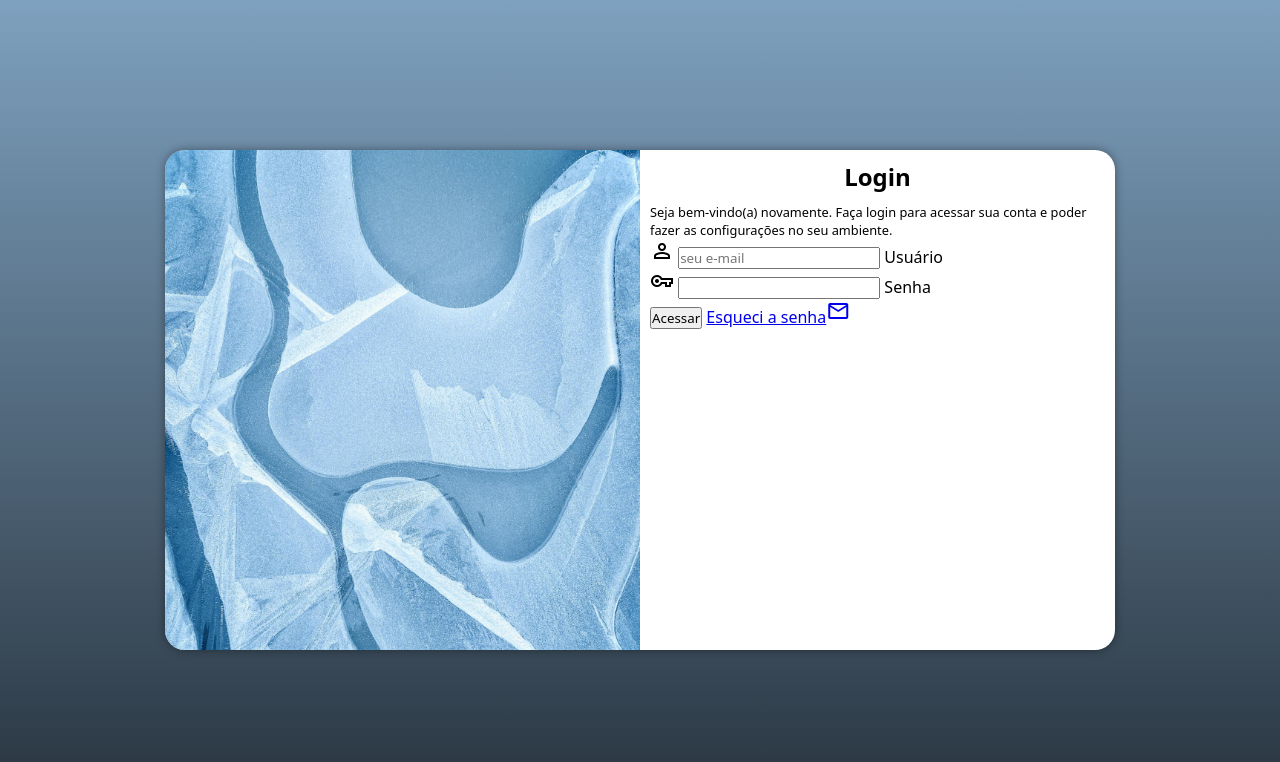
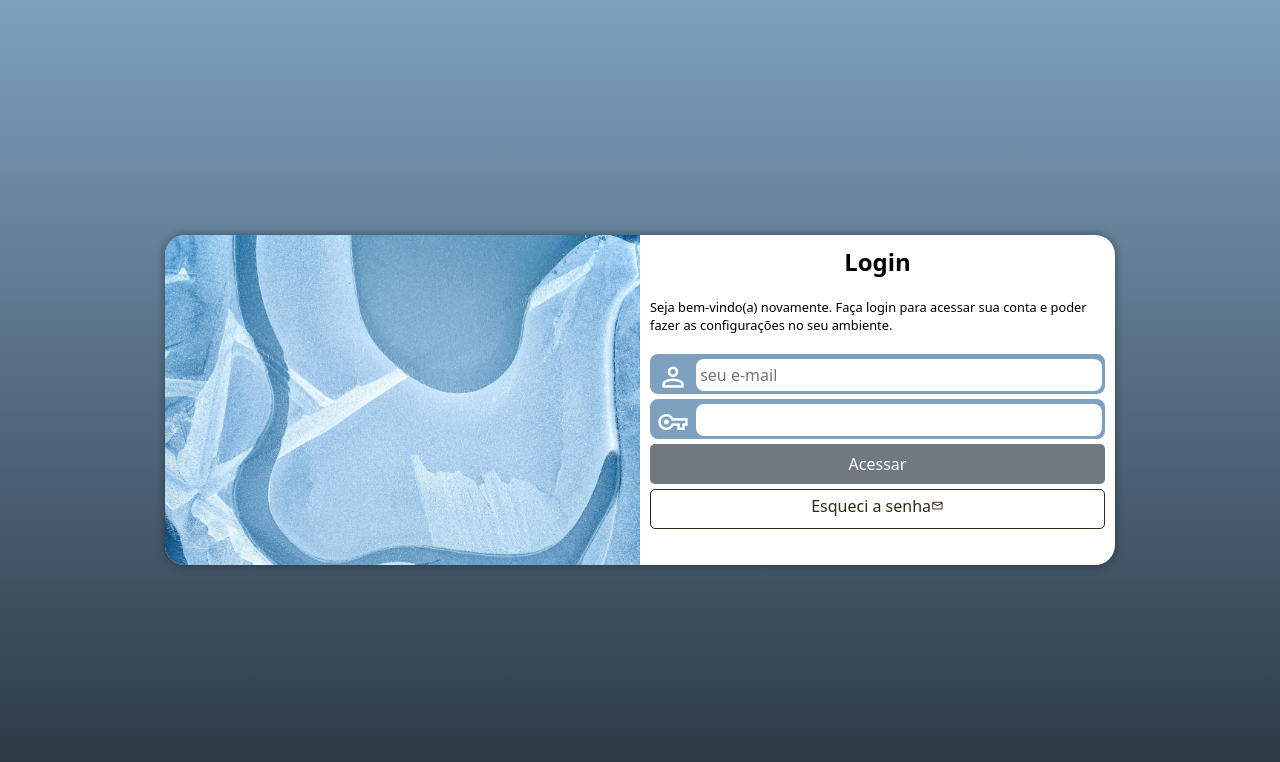
Before and after one commit to isaac-santos/HTML-CSS, a plain HTML site: page exercicios/modulo 4/projeto tela de login/index.html in a window 1280 px wide. Drawn offline with nearby package versions, Linux system fonts and the light colour scheme.

Commit message:
atualizei o projeto da aula

```diff
--- a/exercicios/modulo 4/projeto tela de login/Estilos/Media-queries.css
+++ b/exercicios/modulo 4/projeto tela de login/Estilos/Media-queries.css
@@ -8,6 +8,7 @@
 
     section#login {
         width: 80vw;
+        height: 330px;
     }
 
     div#Imagem {
@@ -41,4 +42,8 @@
         float: right;
         width: 50%;
     }
+
+    div#formulario p {
+        margin: 20px 0px;
+    }
 }
--- a/exercicios/modulo 4/projeto tela de login/Estilos/style.css
+++ b/exercicios/modulo 4/projeto tela de login/Estilos/style.css
@@ -37,7 +37,6 @@ section#login {
     position: absolute;
     top: 50%;
     left: 50%;
-    transform: translate(-50%, -50%);
     /**********************************************/
     overflow: hidden;
     background-color: white;
@@ -46,6 +45,9 @@ section#login {
     border-radius: 20px;
     box-shadow: 0px 0px 10px rgba(0, 0, 0, 0.397);
     transition: all .5s ease;
+    /* método para travar a janela no meio da tela */
+    transform: translate(-50%, -50%);
+    /**********************************************/
 }
 
 div#Imagem {
@@ -68,3 +70,75 @@ div#formulario h1 {
 div#formulario p {
     font-size: .8em;
 }
+
+.campo {
+    background-color: var(--cor2);
+    border: 2px solid var(--cor2);
+    display: block;
+    width: 100%;
+    height: 40px;
+    border-radius: 8px;
+    margin: 5px 0px;
+}
+
+.campo > label {
+    display: none;
+}
+
+.campo > span {
+    color: white;
+    /*background-color: var(--cor4);*/
+    font-size: 2em;
+    width: 40px;
+    padding: 5px;
+}
+
+.campo > input {
+    font-size: 1em;
+    height: 91%;
+    width: calc(100%  - 45px);
+    border: 0px;
+    border-radius: 8px;
+    padding: 4px;
+    transform: translateY(-12px);
+}
+
+form > input[type=submit] {
+    display: block;
+    font-size: 1em;
+    width: 100%;
+    height: 40px;
+    background-color: var(--cor1);
+    color: white;
+    border: none;
+    border-radius: 5px;
+    cursor: pointer;
+}
+
+form > input[type=submit]:hover {
+    background-color: var(--cor0);
+}
+
+.botao {
+    display: block;
+    text-align: center;
+    font-size: 1em;
+    width: 100%;
+    height: 40px;
+    padding-top: 5px;
+    margin-top: 5px;
+    background-color: white;
+    border: 1px solid var(--cor5);
+    border-radius: 5px;
+    text-decoration: none;
+    color: var(--cor5);
+}
+
+.botao:hover {
+    background-color: var(--cor5);
+    color: white;
+}
+
+.botao span {
+    font-size: .8em;
+}
--- a/exercicios/modulo 4/projeto tela de login/index.html
+++ b/exercicios/modulo 4/projeto tela de login/index.html
@@ -27,8 +27,8 @@
                         <input type="password" name="senha" id="userSenha" autocomplete="current-password" required minlength="8" maxlength="20">
                         <label for="senha">Senha</label>
                     </div>
-                    <input type="button" value="Acessar">
-                    <a href="esqueci.html">Esqueci a senha<span class="material-symbols-outlined">mail</span></a>
+                    <input type="submit" value="Acessar">
+                    <a href="esqueci.html" class="botao">Esqueci a senha<span class="material-symbols-outlined">mail</span></a>
                 </form>
             </div>
         </section>
```
